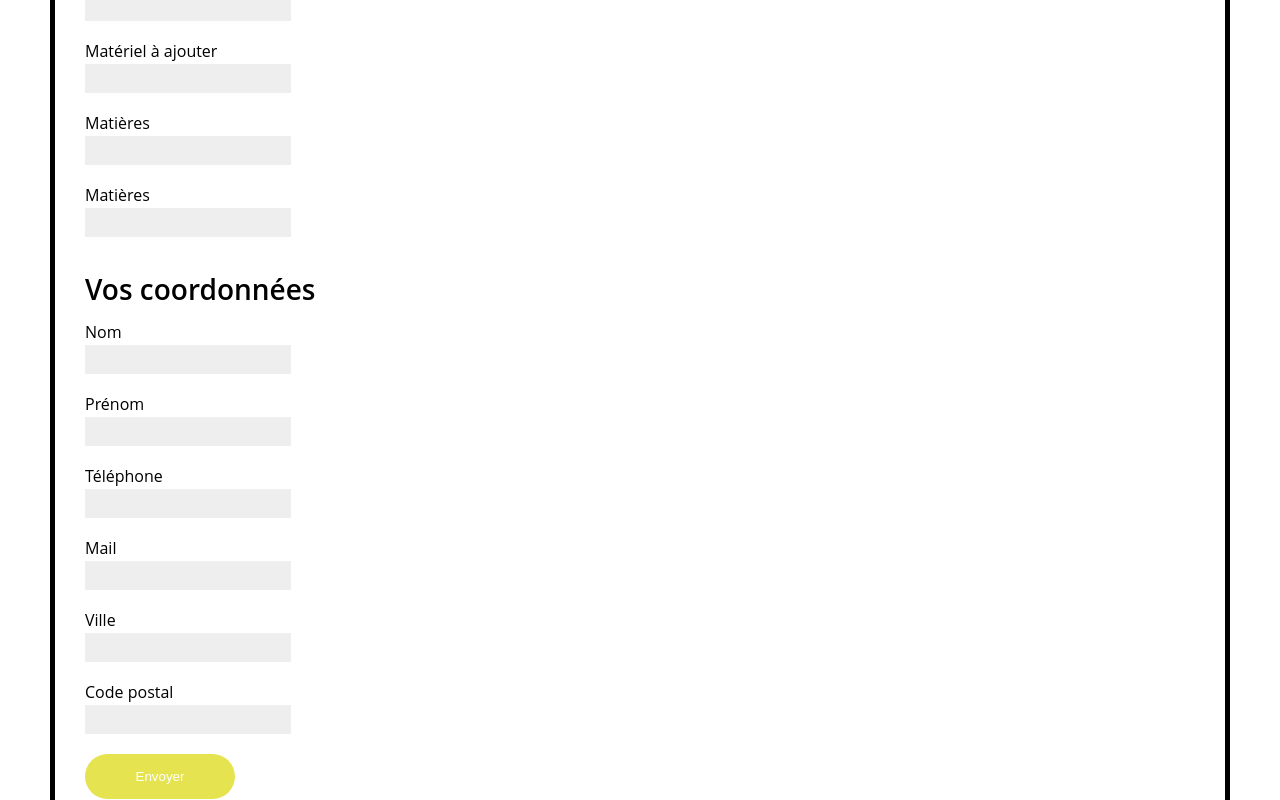
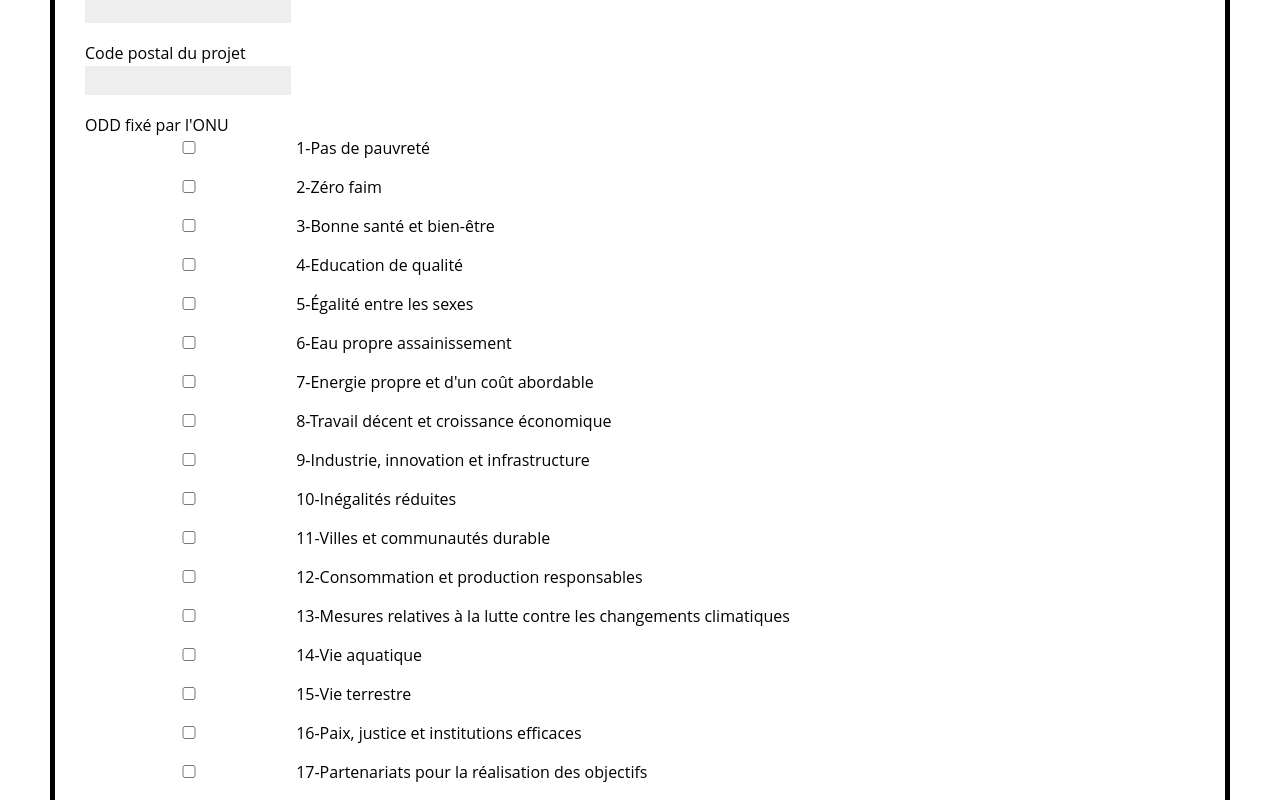
Before and after one commit to RolletQuentin/ia-pau-12-2023, a Vue app in the folder frontend/: page /inscription in a window 1280 px wide. Shown: the part 920-1720 px from the top of the page. Built offline with nearby package versions, Linux system fonts and the light colour scheme.

Commit message:
change json fields

```diff
--- a/frontend/src/components/Forms/ProjectForm.vue
+++ b/frontend/src/components/Forms/ProjectForm.vue
@@ -107,16 +107,16 @@
 
         function submitForm() {
             const data = {
-                projectTitle: projectTitle.value,
-                projectDescription: projectDescription.value,
-                maturityStage: maturityStage.value,
-                projectNeeds: projectNeeds.value,
-                activityDomain: activityDomain.value,
-                projectCity: projectCity.value,
-                cp: cp.value,
-                listChosenOdd: listChosenOdd.value,
-                inMaterials: inMaterials.value,
-                coproducts: coproducts.value
+                nom_du_projet: projectTitle.value,
+                description_du_projet: projectDescription.value,
+                maturite_du_projet: maturityStage.value,
+                besoins_actuels: projectNeeds.value,
+                domaine_activite: activityDomain.value,
+                lieu_du_projet: projectCity.value,
+                code_postal: cp.value,
+                odd: listChosenOdd.value,
+                matieres_entrantes: inMaterials.value,
+                coproduits: coproducts.value
             }
             fetch('http://localhost:8000/create-project', {
                 method: 'POST',
--- a/frontend/src/views/RegisterView.vue
+++ b/frontend/src/views/RegisterView.vue
@@ -2,9 +2,9 @@
     <div>
         <h1>Nous rejoindre</h1>
 
-        <h2>Inscription</h2>
+        <!-- <h2>Inscription</h2>
 
-        <RegisterForm />
+        <RegisterForm /> -->
 
         <h2>Nouveau projet</h2>
 
```
